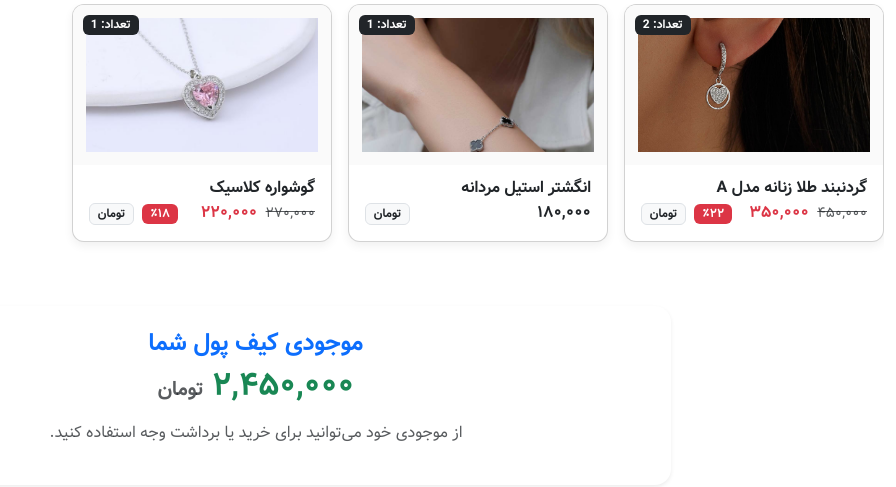
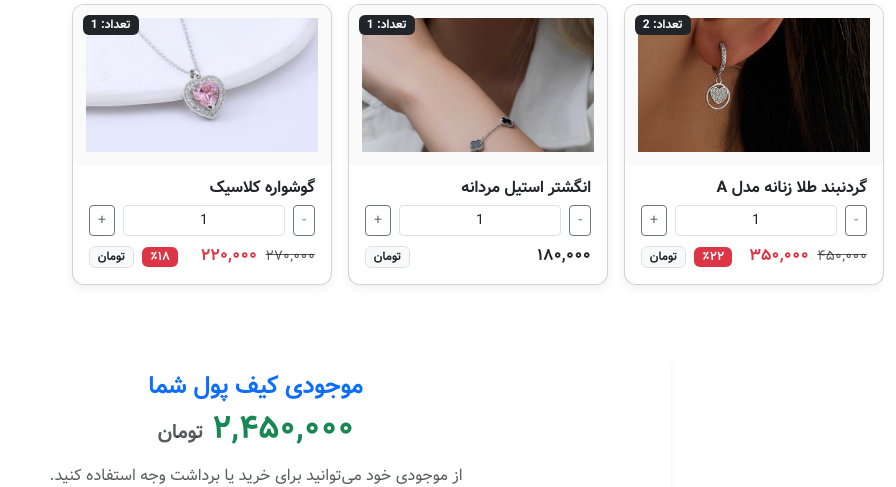
Before and after one commit to AryaFardmanesh/Dibassories, a PHP site: page /profile/index.php in a window 1280 px wide. Shown: the part 754-1241 px from the top of the page, without its empty margins (384-1280 px from the left). Run offline with PHP 8.4, Linux system fonts and the light colour scheme.

Commit message:
Add: count changer button in profile shopping cart.

```diff
--- a/profile/index.php
+++ b/profile/index.php
@@ -213,6 +213,11 @@
 				</div>
 				<div class="card-body">
 					<h6 class="card-title fw-bold mb-1 text-truncate">گردنبند طلا زنانه مدل A</h6>
+					<div class="d-flex justify-content-center align-items-center my-2">
+						<button class="btn btn-sm btn-outline-secondary minus-btn">-</button>
+						<span class="form-control form-control-sm mx-2 text-center">1</span>
+						<button class="btn btn-sm btn-outline-secondary plus-btn">+</button>
+					</div>
 					<div class="d-flex justify-content-between align-items-center">
 						<div>
 							<span class="text-muted text-decoration-line-through small">۴۵۰,۰۰۰</span>
@@ -233,6 +238,11 @@
 				</div>
 				<div class="card-body">
 					<h6 class="card-title fw-bold mb-1 text-truncate">انگشتر استیل مردانه</h6>
+					<div class="d-flex justify-content-center align-items-center my-2">
+						<button class="btn btn-sm btn-outline-secondary minus-btn">-</button>
+						<span class="form-control form-control-sm mx-2 text-center">1</span>
+						<button class="btn btn-sm btn-outline-secondary plus-btn">+</button>
+					</div>
 					<div class="d-flex justify-content-between align-items-center">
 						<div>
 							<span class="fw-bold text-dark">۱۸۰,۰۰۰</span>
@@ -251,6 +261,11 @@
 				</div>
 				<div class="card-body">
 					<h6 class="card-title fw-bold mb-1 text-truncate">گوشواره کلاسیک</h6>
+					<div class="d-flex justify-content-center align-items-center my-2">
+						<button class="btn btn-sm btn-outline-secondary minus-btn">-</button>
+						<span class="form-control form-control-sm mx-2 text-center">1</span>
+						<button class="btn btn-sm btn-outline-secondary plus-btn">+</button>
+					</div>
 					<div class="d-flex justify-content-between align-items-center">
 						<div>
 							<span class="text-muted text-decoration-line-through small">۲۷۰,۰۰۰</span>
```
